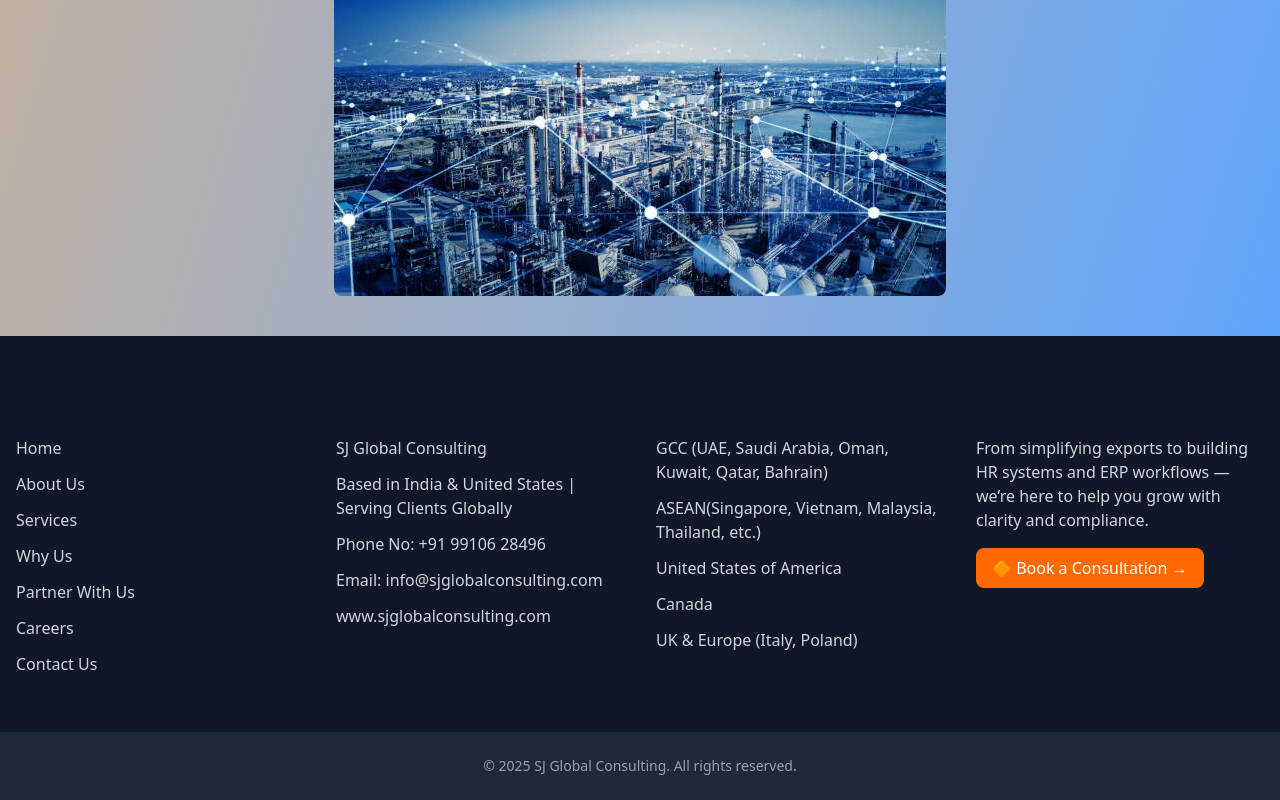
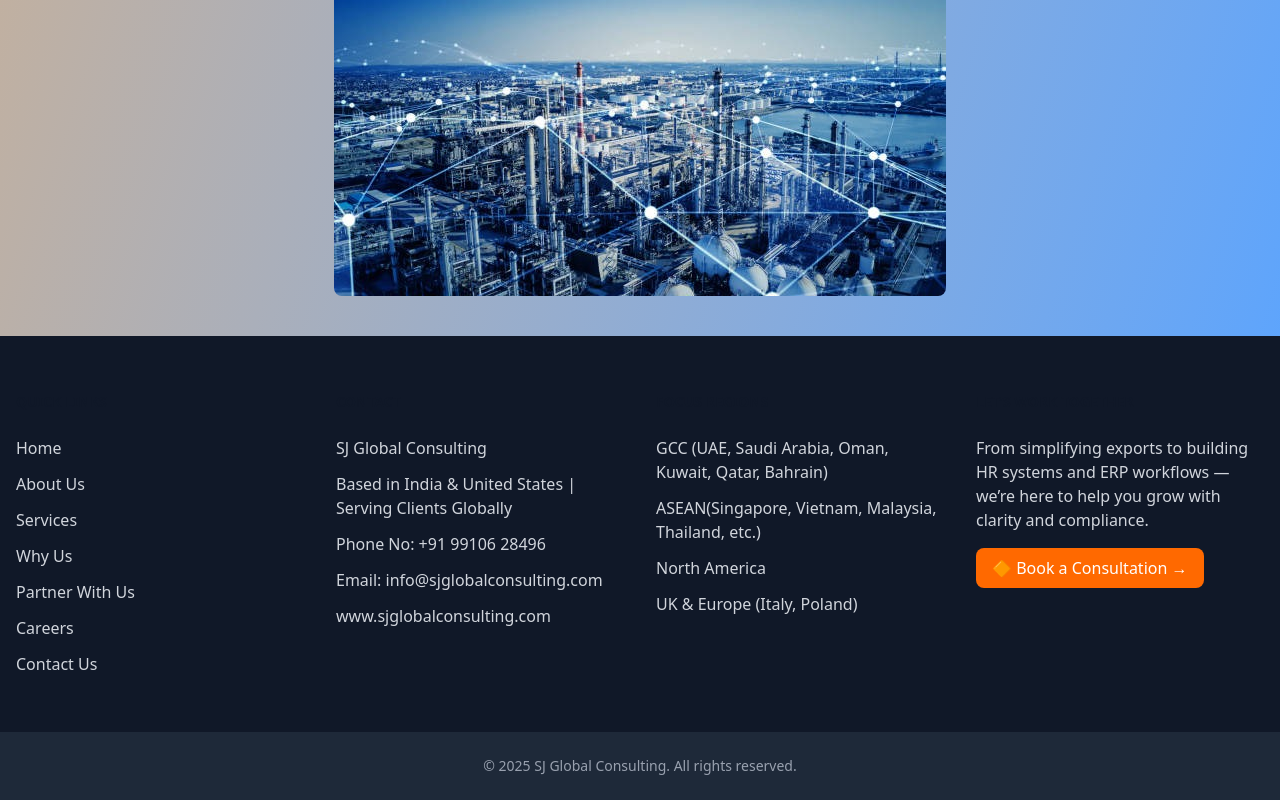
Before and after one commit to ShresthaJain/SJglobal, a Next.js app: page / in a window 1280 px wide. Shown: the part 3392-4192 px from the top of the page. Built offline with nearby package versions, Linux system fonts and the light colour scheme.

Commit message:
changed usa + canada to NA

```diff
--- a/src/app/Globals/Footer.js
+++ b/src/app/Globals/Footer.js
@@ -37,8 +37,7 @@ export default function Footer() {
                 <ul className="space-y-3 font-medium">
                   <li>GCC (UAE, Saudi Arabia, Oman, Kuwait, Qatar, Bahrain)</li>
                   <li>ASEAN(Singapore, Vietnam, Malaysia, Thailand, etc.)</li>
-                  <li>United States of America</li>
-                  <li>Canada</li>
+                  <li>North America</li>
                   <li>UK & Europe (Italy, Poland)</li>
                 </ul>
               </div>
```
